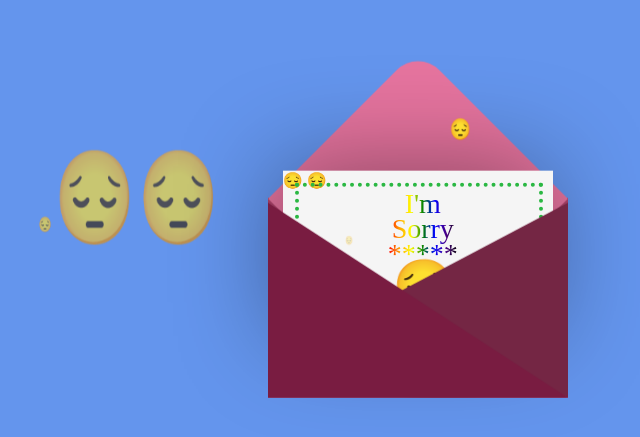
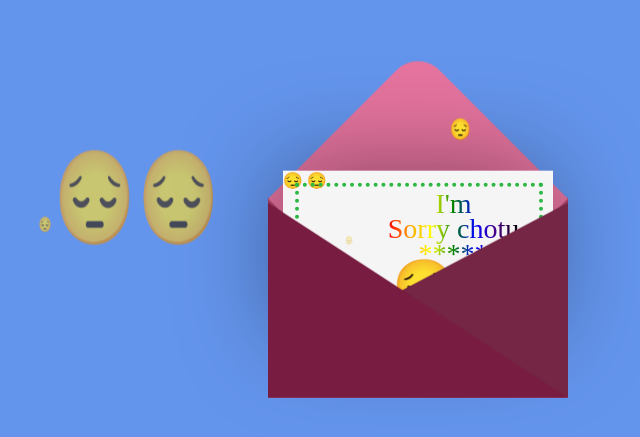
Before and after one commit to BISHT22/WEBSITE, a plain HTML site: page index.html in a window 1280 px wide. Shown: the part 107-544 px from the top of the page, without its empty margins (361-1001 px from the left). Drawn offline with Linux system fonts and the light colour scheme.

Commit message:
Update index.html

```diff
--- a/index.html
+++ b/index.html
@@ -20,7 +20,7 @@
                               </div>
 
                                      <div class="card"> &#128532;
-                                           <div class="text"> I'm <br> Sorry <br> <!--In place of star you guys can write NAME-->***** </div>&#128532;
+                                           <div class="text"> I'm <br> Sorry chotu <br> <!--In place of star you guys can write NAME-->***** </div>&#128532;
                                            <div class="card_emoji" style="font-size: 50px;">&#128532;</div>
                                           </div>
 
```
